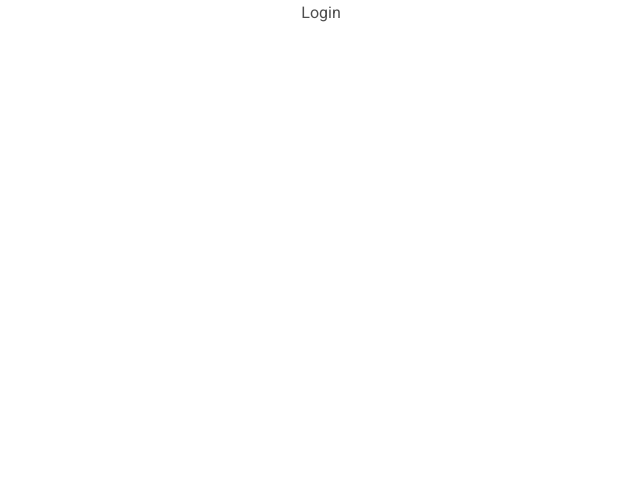
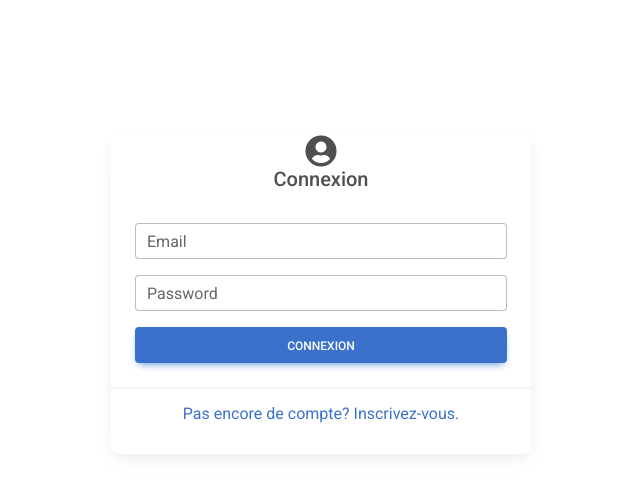
Before and after one commit to fred-fittywebdev/groupomania, a React (Create React App) app in the folder client/: page /login in a window 1280 px wide. Shown: the top 494 px of the page, without its empty margins (319-959 px from the left). Built offline with nearby package versions, Linux system fonts and the light colour scheme.

Commit message:
Mise en place du formulaire de connexion, et mise en place du setup pour redux-toolkit, création des dossier correspondants

```diff
--- a/client/src/index.js
+++ b/client/src/index.js
@@ -4,10 +4,14 @@ import './index.css';
 // MDbbootstrap
 import 'mdb-react-ui-kit/dist/css/mdb.min.css'
 import App from './App';
+import { Provider } from 'react-redux';
+import store from './redux/store';
 
 const root = ReactDOM.createRoot(document.getElementById('root'));
 root.render(
   <React.StrictMode>
-    <App />
+    <Provider store={store}>
+      <App />
+    </Provider>
   </React.StrictMode>
 );
--- a/client/src/pages/Login.js
+++ b/client/src/pages/Login.js
@@ -1,8 +1,51 @@
-import React from 'react'
+import React, { useState } from 'react'
+import { MDBCard, MDBCardBody, MDBCardFooter, MDBValidation, MDBBtn, MDBIcon, MDBSpinner, MDBInput, MDBValidationItem } from 'mdb-react-ui-kit'
+import { Link } from 'react-router-dom'
+
+const initialState = {
+    email: '',
+    passwsord: '',
+}
 
 const Login = () => {
+    const [formValue, setFormValue] = useState(initialState)
+    const { email, password } = formValue
+
+    const HandleSubmit = (e) => {
+        e.preventDefault()
+    }
+    const onInputChange = (e) => {
+        let { name, value } = e.target
+        setFormValue({ ...formValue, [name]: value })
+    }
+
     return (
-        <div>Login</div>
+        <div style={{ margin: 'auto', padding: '15px', maxWidth: '450px', alignContent: 'center', marginTop: '120px', }}>
+            <MDBCard alignment='center'>
+                <MDBIcon fas icon='user-circle' className='fa-2x' />
+                <h5>Connexion</h5>
+                <MDBCardBody>
+                    <MDBValidation onSubmit={HandleSubmit} noValidate className='row g-3'>
+                        <MDBValidationItem className="col-md-12" feedback='Veuillez entrer une adresse mail' invalid>
+                            <MDBInput label="Email" type="email" value={email} name="email" onChange={onInputChange} required />
+                        </MDBValidationItem>
+                        <MDBValidationItem className="col-md-12" feedback='Veuillez entrer une adresse mail' invalid>
+                            <MDBInput label="Password" type="password" value={password} name="password" onChange={onInputChange} required invalid validation='Veuillez entrer une mot de passe" />' />
+                        </MDBValidationItem>
+                        <div className="col-12">
+                            <MDBBtn style={{ width: '100%' }}>
+                                Connexion
+                            </MDBBtn>
+                        </div>
+                    </MDBValidation>
+                </MDBCardBody>
+                <MDBCardFooter>
+                    <Link to='/register'>
+                        <p>Pas encore de compte? Inscrivez-vous.</p>
+                    </Link>
+                </MDBCardFooter>
+            </MDBCard>
+        </div>
     )
 }
 
--- /dev/null
+++ b/client/src/redux/features/authSlice.js
@@ -0,0 +1,12 @@
+import { createSlice, createAsyncThunk } from '@reduxjs/toolkit'
+
+const authSlice = createSlice({
+    name: 'auth',
+    initialState: {
+        user: null,
+        error: '',
+        loading: false,
+    }
+})
+
+export default authSlice.reducer
--- /dev/null
+++ b/client/src/redux/store.js
@@ -0,0 +1,8 @@
+import { configureStore } from "@reduxjs/toolkit";
+import Authreducer from './features/authSlice'
+
+export default configureStore({
+    reducer: {
+        auth: Authreducer,
+    }
+})
```
Also changed, not shown: client/src/redux/api.js (added).
